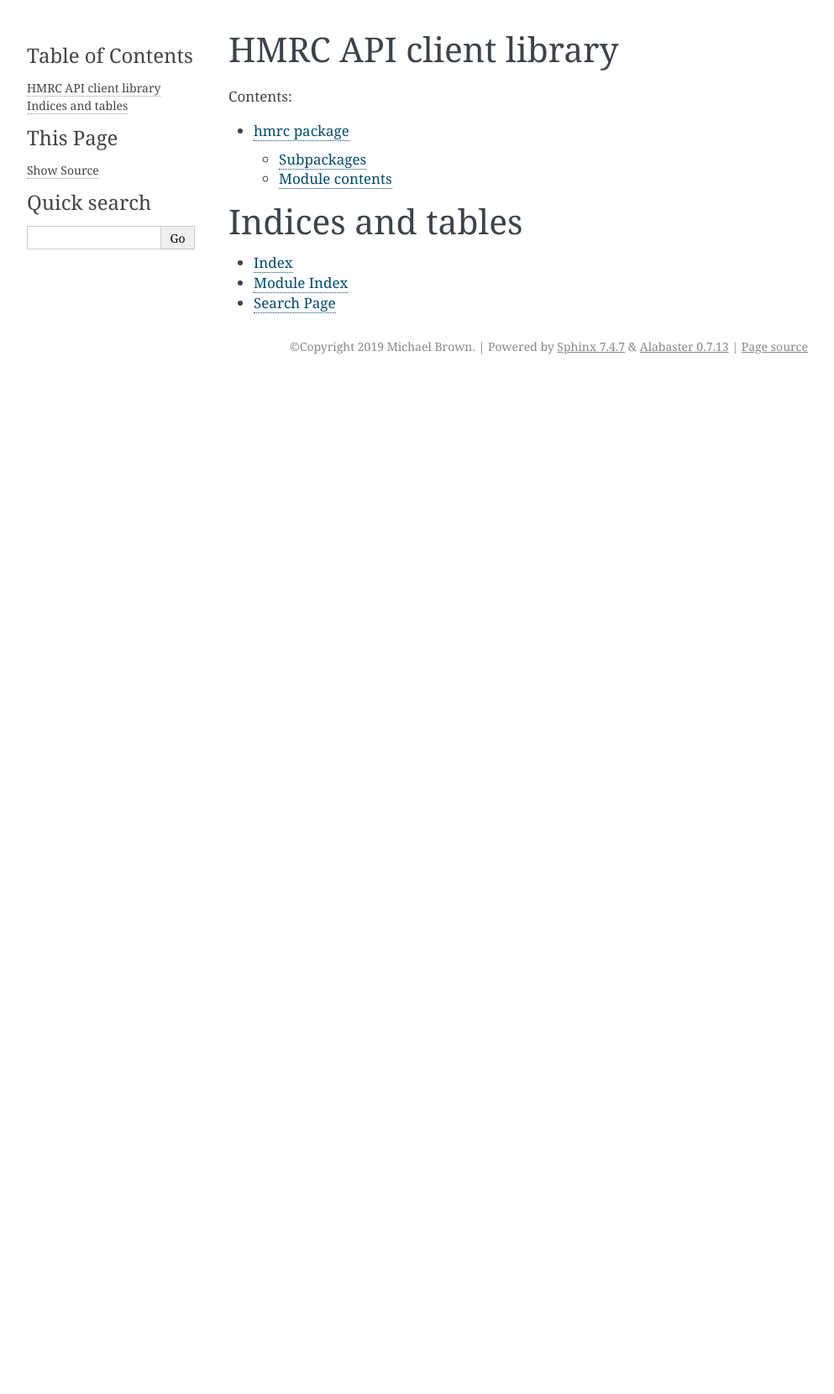
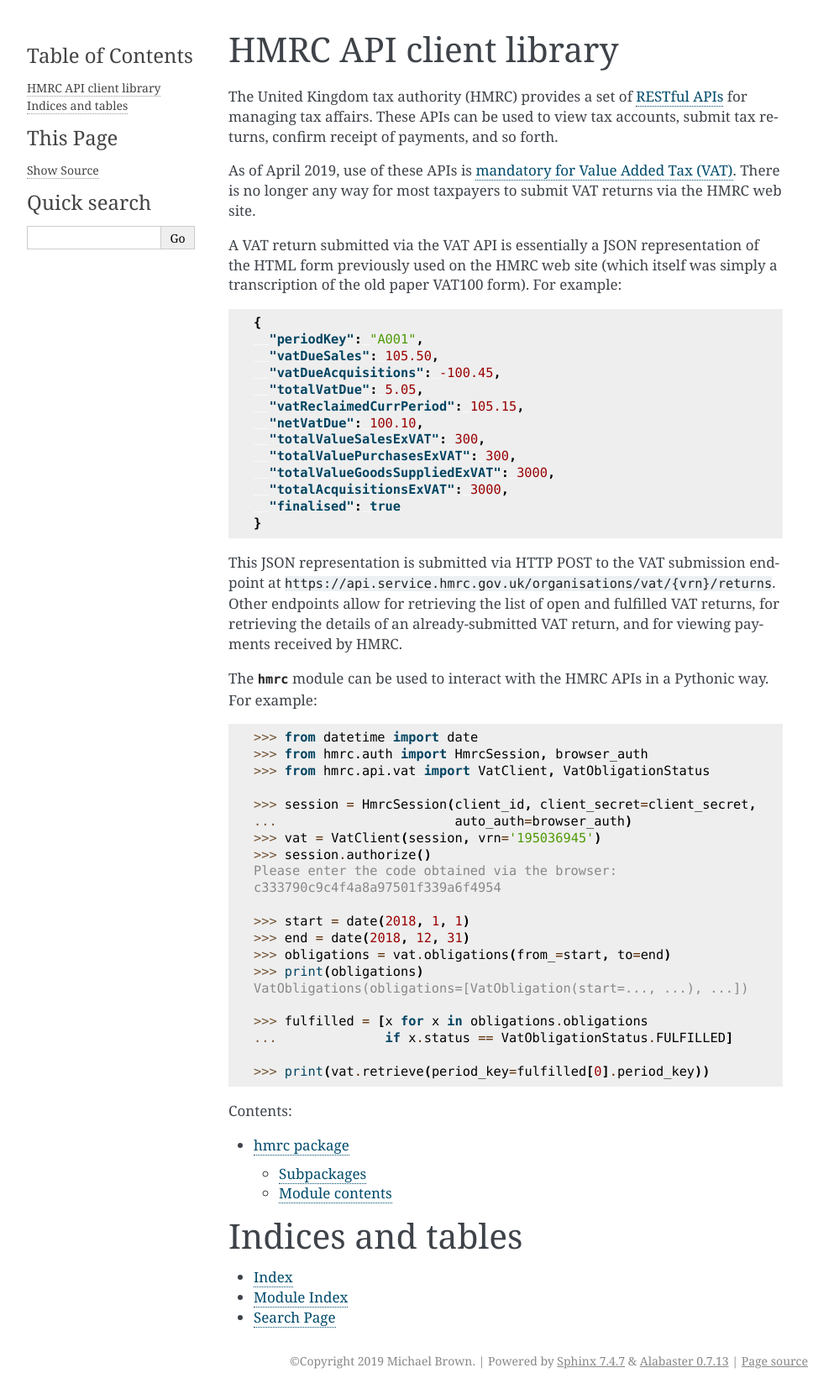
Before and after one commit to mcb30/hmrc, a Sphinx documentation site: the page built from docs/index.rst, in a window 1280 px wide. Shown: the whole page at 84% size, without its empty margins (148-1141 px from the left). Built offline with Sphinx 7.4.7, drawn with Linux system fonts in a browser that asks for light colours; before the commit the page ends 900 px from its top, so only the background shows below that.

Commit message:
doc: Add some overview documentation
Signed-off-by: Michael Brown <mbrown@fensystems.co.uk>

```diff
--- a/docs/index.rst
+++ b/docs/index.rst
@@ -1,5 +1,71 @@
 HMRC API client library
 =======================
+
+The United Kingdom tax authority (HMRC) provides a set of `RESTful
+APIs <https://developer.service.hmrc.gov.uk/api-documentation>`_ for
+managing tax affairs.  These APIs can be used to view tax accounts,
+submit tax returns, confirm receipt of payments, and so forth.
+
+As of April 2019, use of these APIs is `mandatory for Value Added Tax
+(VAT)
+<https://www.gov.uk/government/publications/vat-notice-70022-making-tax-digital-for-vat>`_.
+There is no longer any way for most taxpayers to submit VAT returns
+via the HMRC web site.
+
+A VAT return submitted via the VAT API is essentially a JSON
+representation of the HTML form previously used on the HMRC web site
+(which itself was simply a transcription of the old paper VAT100
+form).  For example:
+
+.. code-block:: json
+
+   {
+     "periodKey": "A001",
+     "vatDueSales": 105.50,
+     "vatDueAcquisitions": -100.45,
+     "totalVatDue": 5.05,
+     "vatReclaimedCurrPeriod": 105.15,
+     "netVatDue": 100.10,
+     "totalValueSalesExVAT": 300,
+     "totalValuePurchasesExVAT": 300,
+     "totalValueGoodsSuppliedExVAT": 3000,
+     "totalAcquisitionsExVAT": 3000,
+     "finalised": true
+   }
+
+This JSON representation is submitted via HTTP POST to the VAT
+submission endpoint at
+``https://api.service.hmrc.gov.uk/organisations/vat/{vrn}/returns``.
+Other endpoints allow for retrieving the list of open and fulfilled
+VAT returns, for retrieving the details of an already-submitted VAT
+return, and for viewing payments received by HMRC.
+
+The :mod:`hmrc` module can be used to interact with the HMRC APIs in a
+Pythonic way.  For example:
+
+.. code-block:: python
+
+   >>> from datetime import date
+   >>> from hmrc.auth import HmrcSession, browser_auth
+   >>> from hmrc.api.vat import VatClient, VatObligationStatus
+
+   >>> session = HmrcSession(client_id, client_secret=client_secret,
+   ...                       auto_auth=browser_auth)
+   >>> vat = VatClient(session, vrn='195036945')
+   >>> session.authorize()
+   Please enter the code obtained via the browser:
+   c333790c9c4f4a8a97501f339a6f4954
+
+   >>> start = date(2018, 1, 1)
+   >>> end = date(2018, 12, 31)
+   >>> obligations = vat.obligations(from_=start, to=end)
+   >>> print(obligations)
+   VatObligations(obligations=[VatObligation(start=..., ...), ...])
+
+   >>> fulfilled = [x for x in obligations.obligations
+   ...              if x.status == VatObligationStatus.FULFILLED]
+
+   >>> print(vat.retrieve(period_key=fulfilled[0].period_key))
 
 .. toctree::
    :maxdepth: 2
```
